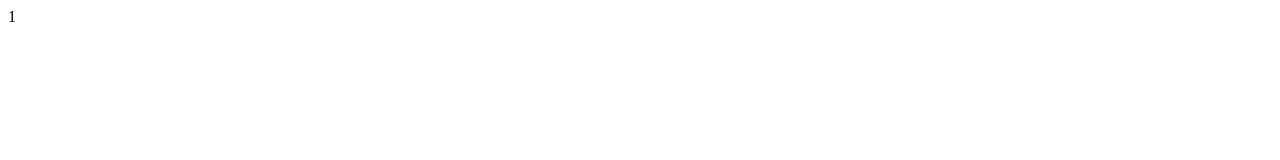
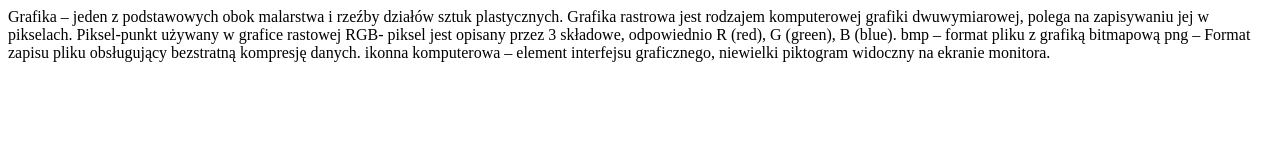
Before and after one commit to MaksymK213/www01, a plain HTML site: page index.html in a window 1280 px wide. Drawn offline with Linux system fonts and the light colour scheme.

Commit message:
Update index.html

```diff
--- a/index.html
+++ b/index.html
@@ -12,7 +12,19 @@
 </head>
 
 <body>
-	1
+Grafika – jeden z podstawowych obok malarstwa i rzeźby działów sztuk plastycznych.
+
+Grafika rastrowa jest rodzajem komputerowej grafiki dwuwymiarowej, polega na zapisywaniu jej w pikselach.
+
+Piksel-punkt używany w grafice rastowej
+
+RGB- piksel jest opisany przez 3 składowe, odpowiednio R (red), G (green), B (blue).
+
+bmp – format pliku z grafiką bitmapową
+
+png – Format zapisu pliku obsługujący bezstratną kompresję danych.
+
+ikonna komputerowa – element interfejsu graficznego, niewielki piktogram widoczny na ekranie monitora.
 
 
 </body>
```
